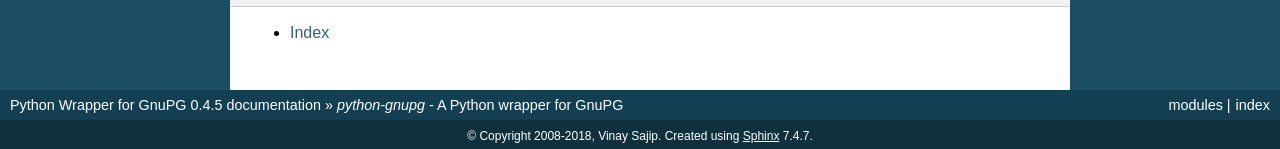
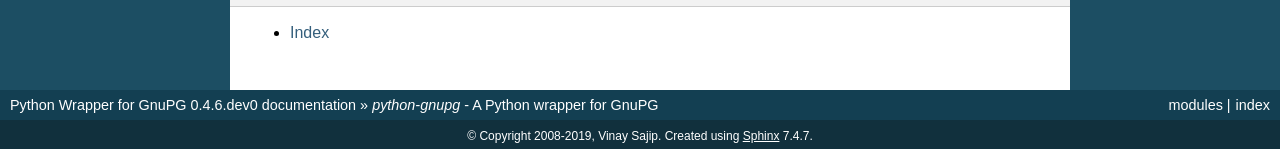
Before and after one commit to vsajip/python-gnupg, a Sphinx documentation site: the page built from docs/index.rst, in a window 1280 px wide and 900 px high, scrolled down 15603 px. Shown: the part 748-897 px from the top of the window. Built offline with Sphinx 7.4.7, drawn with Linux system fonts in a browser that asks for light colours; some of the changed text lies outside the part shown.

Commit message:
Bumped version.

```diff
--- a/docs/conf.py
+++ b/docs/conf.py
@@ -40,7 +40,7 @@ master_doc = 'index'
 
 # General information about the project.
 project = u'Python Wrapper for GnuPG'
-copyright = u'2008-2018, Vinay Sajip'
+copyright = u'2008-2019, Vinay Sajip'
 
 # The version info for the project you're documenting, acts as replacement for
 # |version| and |release|, also used in various other places throughout the
@@ -49,7 +49,7 @@ copyright = u'2008-2018, Vinay Sajip'
 # The short X.Y version.
 version = '0.4'
 # The full version, including alpha/beta/rc tags.
-release = '0.4.5'
+release = '0.4.6.dev0'
 
 # The language for content autogenerated by Sphinx. Refer to documentation
 # for a list of supported languages.
--- a/gnupg.py
+++ b/gnupg.py
@@ -32,7 +32,7 @@ Modifications Copyright (C) 2008-2019 Vinay Sajip. All rights reserved.
 A unittest harness (test_gnupg.py) has also been added.
 """
 
-__version__ = "0.4.5"
+__version__ = "0.4.6.dev0"
 __author__ = "Vinay Sajip"
 __date__  = "$12-Aug-2019 15:58:03$"
 
```
